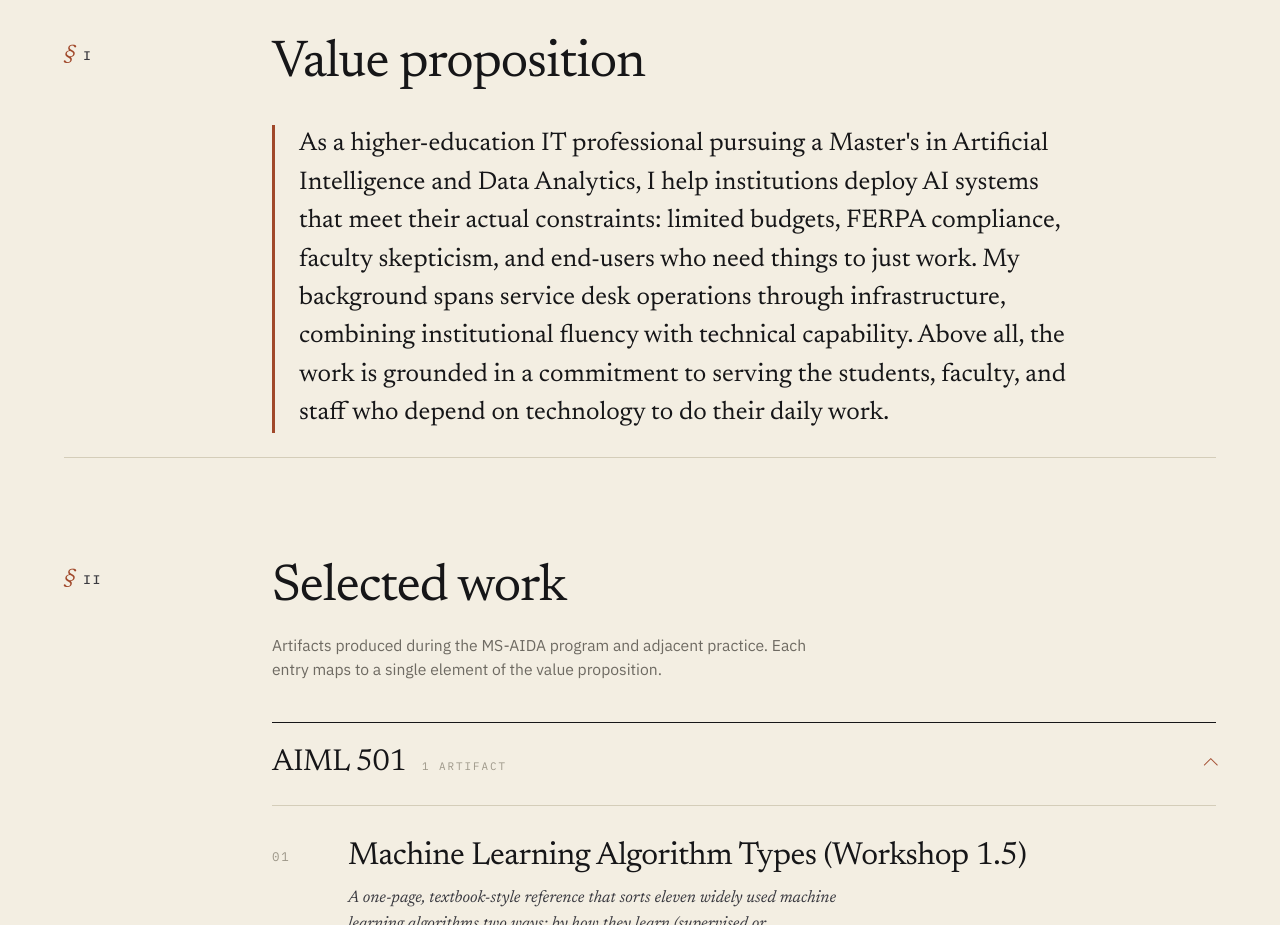
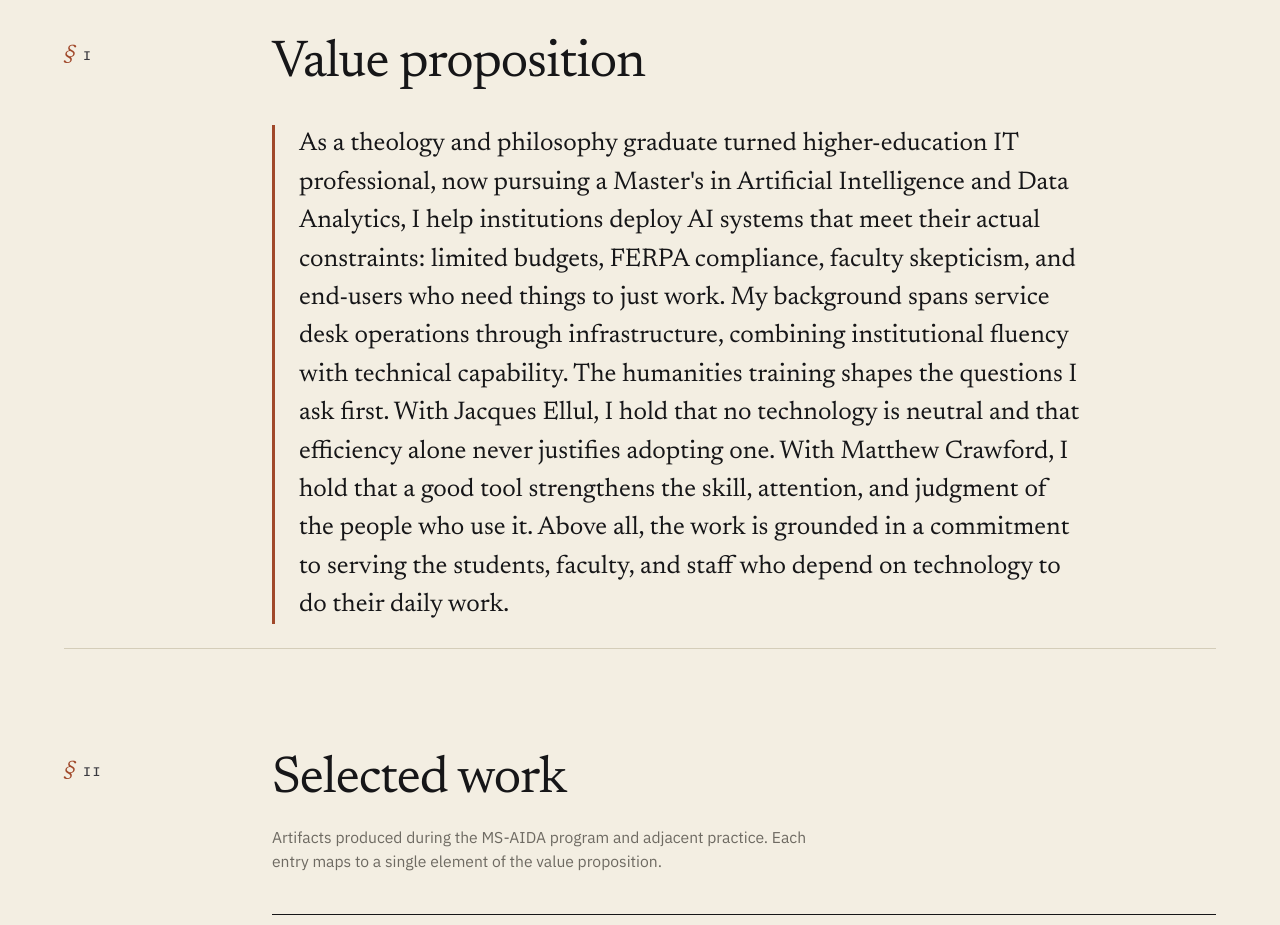
Before and after one commit to fredthelifeguard/portfolio, a plain HTML site: page index.html in a window 1280 px wide. Shown: the part 840-1765 px from the top of the page. Drawn offline with Linux system fonts and the light colour scheme.

Commit message:
Revise value proposition: theology and philosophy background, Ellul and Crawford
Co-Authored-By: Claude Fable 5.2 <noreply@anthropic.com>

```diff
--- a/index.html
+++ b/index.html
@@ -64,7 +64,7 @@
       <div class="section__body">
         <h2 id="vp-heading" class="section__heading">Value proposition</h2>
         <div class="vp__statement">
-        As a higher-education IT professional pursuing a Master's in Artificial Intelligence and Data Analytics, I help institutions deploy AI systems that meet their actual constraints: limited budgets, FERPA compliance, faculty skepticism, and end-users who need things to just work. My background spans service desk operations through infrastructure, combining institutional fluency with technical capability. Above all, the work is grounded in a commitment to serving the students, faculty, and staff who depend on technology to do their daily work.
+        As a theology and philosophy graduate turned higher-education IT professional, now pursuing a Master's in Artificial Intelligence and Data Analytics, I help institutions deploy AI systems that meet their actual constraints: limited budgets, FERPA compliance, faculty skepticism, and end-users who need things to just work. My background spans service desk operations through infrastructure, combining institutional fluency with technical capability. The humanities training shapes the questions I ask first. With Jacques Ellul, I hold that no technology is neutral and that efficiency alone never justifies adopting one. With Matthew Crawford, I hold that a good tool strengthens the skill, attention, and judgment of the people who use it. Above all, the work is grounded in a commitment to serving the students, faculty, and staff who depend on technology to do their daily work.
         </div>
       </div>
     </section>
```
